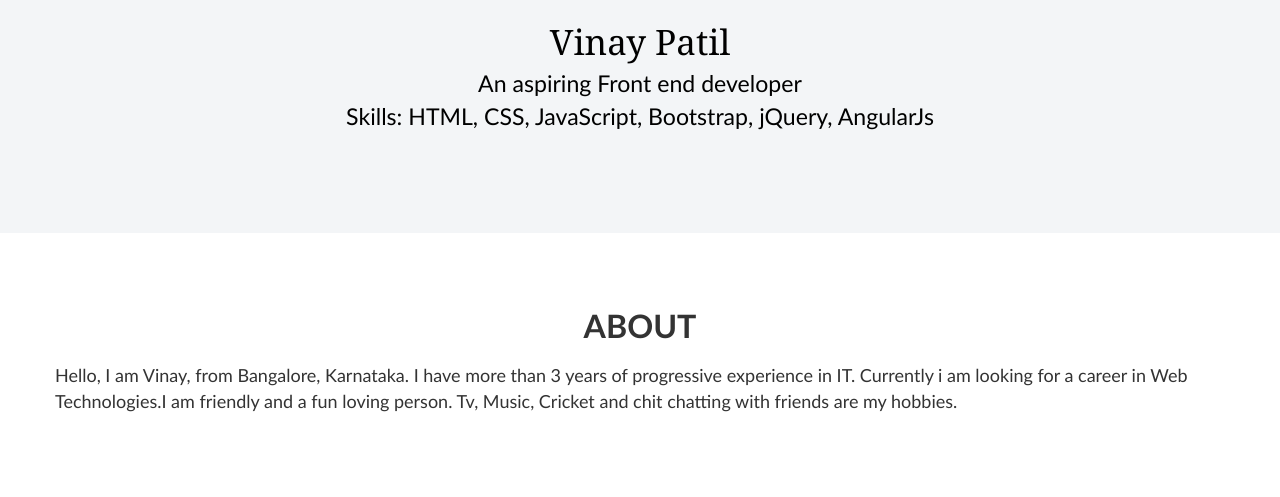
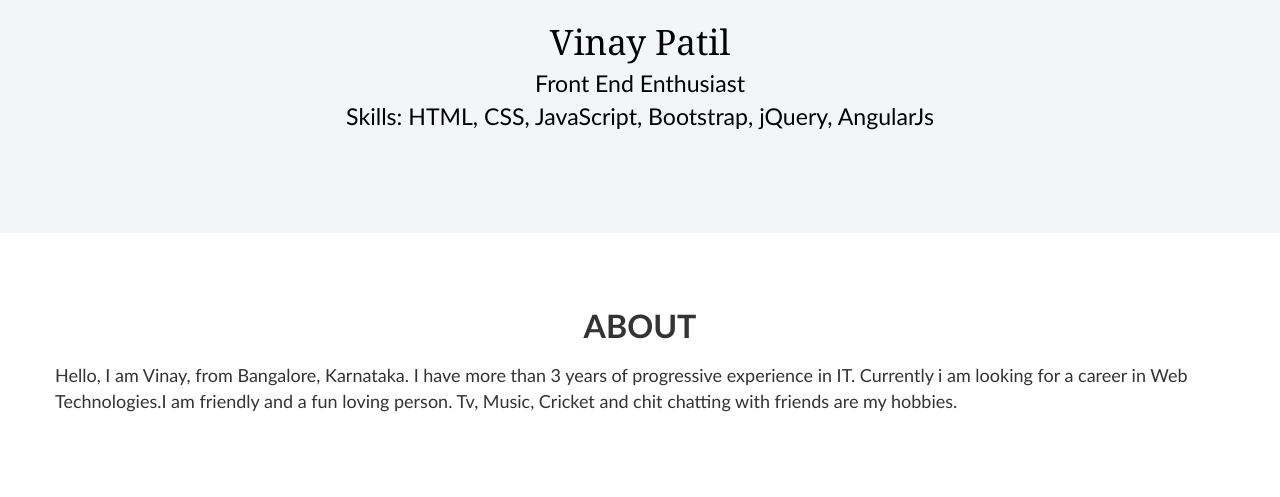
Before and after one commit to iamvinayp/iamvinayp.github.io, a plain HTML site: page index.html in a window 1280 px wide. Shown: the part 303-800 px from the top of the page. Drawn offline with Linux system fonts and the light colour scheme.

Commit message:
changed header content

```diff
--- a/index.html
+++ b/index.html
@@ -64,7 +64,7 @@
                     <img class="img-responsive" src="img/profile.png" style="height:150px; width: 150px;" alt="Profile-picture">
                     <div class="intro-text">
                         <span class="name">Vinay Patil</span>
-                        <span class="skills">An aspiring Front end developer <br>
+                        <span class="skills">Front End Enthusiast <br>
                             Skills: HTML, CSS, JavaScript, Bootstrap, jQuery, AngularJs
                         </span>
                     </div>
```
